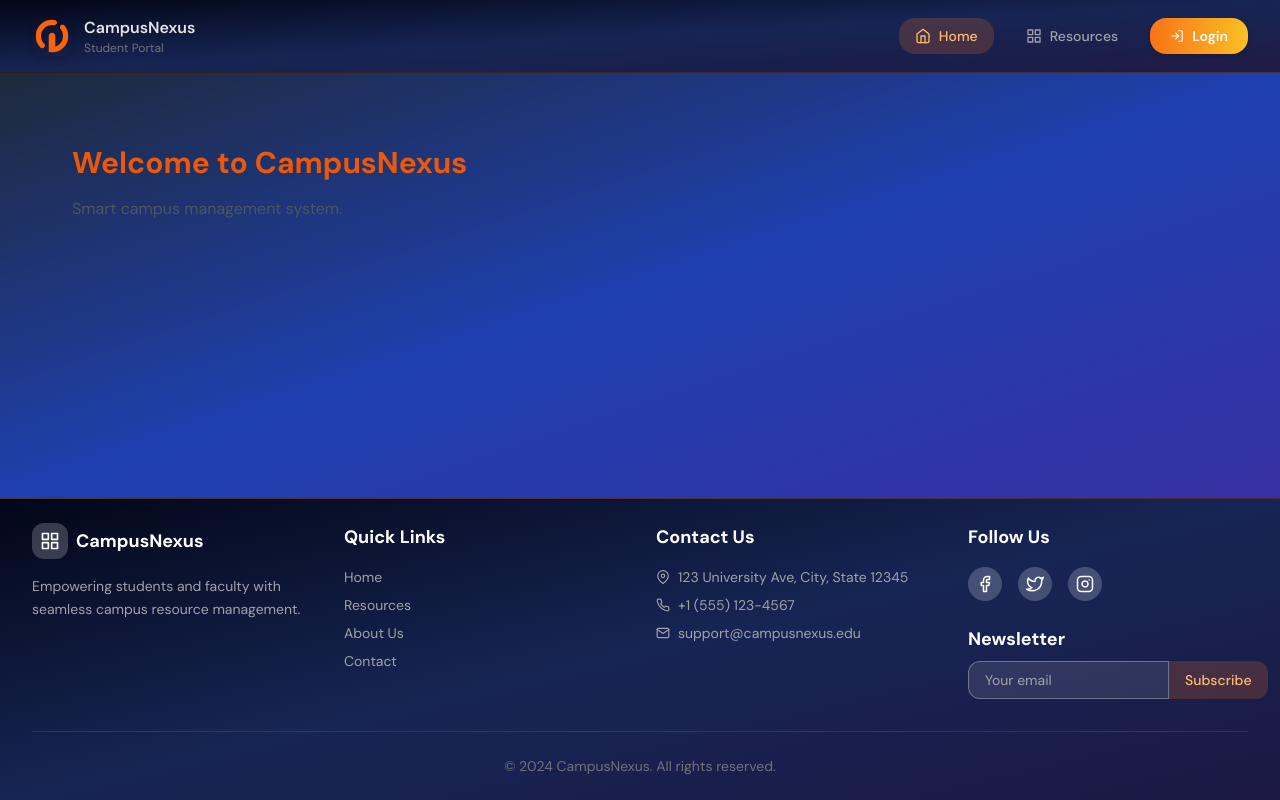
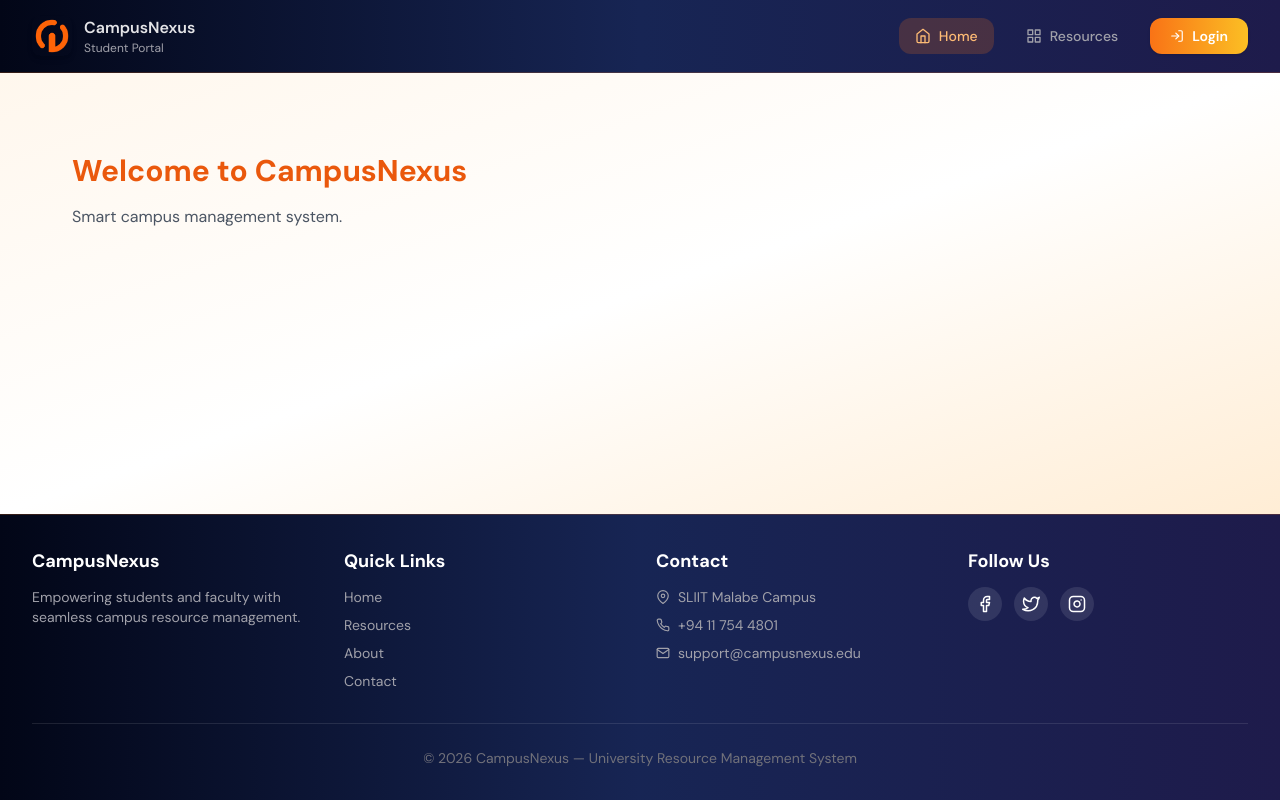
Before and after one commit to Tharushi111/it3030-paf-2026-smart-campus-group21_Y3S1-WD_1.2, a React (Vite) app in the folder frontend/: page / in a window 1280 px wide. Built offline with nearby package versions, Linux system fonts and the light colour scheme.

Commit message:
Update user resource pages to match light theme

```diff
--- a/frontend/src/components/layout/UserLayout.jsx
+++ b/frontend/src/components/layout/UserLayout.jsx
@@ -3,7 +3,6 @@ import {
   FiHome,
   FiGrid,
   FiLogIn,
-  FiHeart,
   FiFacebook,
   FiTwitter,
   FiInstagram,
@@ -16,31 +15,37 @@ export default function UserLayout() {
   const location = useLocation();
 
   return (
-    <div className="min-h-screen flex flex-col" style={{ fontFamily: "'DM Sans', sans-serif" }}>
+    <div
+      className="min-h-screen flex flex-col bg-gray-50"
+      style={{ fontFamily: "'DM Sans', sans-serif" }}
+    >
       <style>{`
         @import url('https://fonts.googleapis.com/css2?family=DM+Sans:wght@300;400;500;600;700;800;900&family=Space+Grotesk:wght@700;800&display=swap');
-        .pulse-dot { animation: pulse 2s infinite; }
-        @keyframes pulse { 0%,100%{opacity:1;} 50%{opacity:0.4;} }
       `}</style>
 
-      {/* Header */}
-      <header className="sticky top-0 z-50 border-b border-orange-500/20 bg-gradient-to-br from-slate-950 via-blue-950 to-indigo-950/90 backdrop-blur px-8 py-4 flex items-center justify-between flex-shrink-0">
+      {/* HEADER */}
+      <header className="sticky top-0 z-50 border-b border-orange-500/20 bg-gradient-to-r from-slate-950 via-blue-950 to-indigo-950 px-8 py-4 flex items-center justify-between">
+
         <div className="flex items-center gap-3">
-          {/* Logo */}
           <img
             src="/Logo.png"
             alt="CampusNexus Logo"
             className="h-10 w-10 rounded-lg object-cover shadow-md"
           />
+
           <div>
-            <h2 className="text-base font-semibold text-zinc-200">CampusNexus</h2>
-            <p className="text-xs text-zinc-500">Student Portal</p>
+            <h2 className="text-base font-semibold text-zinc-200">
+              CampusNexus
+            </h2>
+            <p className="text-xs text-zinc-400">Student Portal</p>
           </div>
         </div>
+
         <div className="flex items-center gap-4">
+
           <Link
             to="/"
-            className={`flex items-center gap-2 rounded-2xl px-4 py-2 text-sm font-medium transition-all duration-200 ${
+            className={`flex items-center gap-2 rounded-xl px-4 py-2 text-sm font-medium transition ${
               location.pathname === "/"
                 ? "bg-orange-500/20 text-orange-300"
                 : "text-zinc-400 hover:text-orange-300"
@@ -49,9 +54,10 @@ export default function UserLayout() {
             <FiHome size={16} />
             Home
           </Link>
+
           <Link
             to="/resources"
-            className={`flex items-center gap-2 rounded-2xl px-4 py-2 text-sm font-medium transition-all duration-200 ${
+            className={`flex items-center gap-2 rounded-xl px-4 py-2 text-sm font-medium transition ${
               location.pathname === "/resources"
                 ? "bg-orange-500/20 text-orange-300"
                 : "text-zinc-400 hover:text-orange-300"
@@ -60,106 +66,139 @@ export default function UserLayout() {
             <FiGrid size={16} />
             Resources
           </Link>
+
           <Link
             to="/login"
-            className="flex items-center gap-2 rounded-2xl bg-gradient-to-r from-orange-500 to-amber-400 px-5 py-2 text-sm font-semibold text-white shadow-md transition-all duration-200 hover:scale-105"
+            className="flex items-center gap-2 rounded-xl bg-gradient-to-r from-orange-500 to-amber-400 px-5 py-2 text-sm font-semibold text-white shadow hover:scale-105 transition"
           >
             <FiLogIn size={14} />
             Login
           </Link>
+
         </div>
       </header>
 
-      {/* Main Content – dark blue but lighter than header */}
-      <main className="flex-1 bg-gradient-to-br from-slate-800 via-blue-800 to-indigo-800 px-8 py-8">
+      {/* MAIN CONTENT AREA (LIGHT THEME) */}
+      <main className="flex-1 bg-gradient-to-br from-orange-50 via-white to-orange-100 px-8 py-10">
+
         <div className="mx-auto max-w-7xl">
           <Outlet />
         </div>
+
       </main>
 
-      {/* Footer – dark blue gradient (deep) */}
-      <footer className="border-t border-orange-500/20 bg-gradient-to-br from-slate-950 via-blue-950 to-indigo-950/90 backdrop-blur px-8 py-6">
+      {/* FOOTER */}
+      <footer className="border-t border-orange-500/20 bg-gradient-to-r from-slate-950 via-blue-950 to-indigo-950 px-8 py-8 text-white">
+
         <div className="mx-auto max-w-7xl">
-          <div className="grid grid-cols-1 gap-8 sm:grid-cols-2 lg:grid-cols-4">
-            {/* About Column */}
+
+          <div className="grid grid-cols-1 gap-8 md:grid-cols-2 lg:grid-cols-4">
+
+            {/* ABOUT */}
             <div>
-              <div className="flex items-center gap-2 mb-4">
-                <div className="rounded-xl bg-white/20 p-2">
-                  <FiGrid className="text-white" size={20} />
-                </div>
-                <h3 className="text-lg font-bold">CampusNexus</h3>
-              </div>
-              <p className="text-sm text-zinc-400 leading-relaxed">
-                Empowering students and faculty with seamless campus resource management.
+              <h3 className="text-lg font-bold mb-3">CampusNexus</h3>
+              <p className="text-sm text-zinc-400">
+                Empowering students and faculty with seamless campus resource
+                management.
               </p>
             </div>
 
-            {/* Quick Links */}
+            {/* LINKS */}
             <div>
-              <h3 className="text-lg font-bold mb-4">Quick Links</h3>
+              <h3 className="text-lg font-bold mb-3">Quick Links</h3>
+
               <ul className="space-y-2 text-sm text-zinc-400">
-                <li><Link to="/" className="hover:text-orange-400 transition-colors">Home</Link></li>
-                <li><Link to="/resources" className="hover:text-orange-400 transition-colors">Resources</Link></li>
-                <li><Link to="/about" className="hover:text-orange-400 transition-colors">About Us</Link></li>
-                <li><Link to="/contact" className="hover:text-orange-400 transition-colors">Contact</Link></li>
+                <li>
+                  <Link to="/" className="hover:text-orange-400">
+                    Home
+                  </Link>
+                </li>
+
+                <li>
+                  <Link to="/resources" className="hover:text-orange-400">
+                    Resources
+                  </Link>
+                </li>
+
+                <li>
+                  <Link to="/about" className="hover:text-orange-400">
+                    About
+                  </Link>
+                </li>
+
+                <li>
+                  <Link to="/contact" className="hover:text-orange-400">
+                    Contact
+                  </Link>
+                </li>
               </ul>
             </div>
 
-            {/* Contact Info */}
+            {/* CONTACT */}
             <div>
-              <h3 className="text-lg font-bold mb-4">Contact Us</h3>
+              <h3 className="text-lg font-bold mb-3">Contact</h3>
+
               <ul className="space-y-2 text-sm text-zinc-400">
+
                 <li className="flex items-center gap-2">
                   <FiMapPin size={14} />
-                  <span>123 University Ave, City, State 12345</span>
+                  <span>SLIIT Malabe Campus</span>
                 </li>
+
                 <li className="flex items-center gap-2">
                   <FiPhone size={14} />
-                  <span>+1 (555) 123-4567</span>
+                  <span>+94 11 754 4801</span>
                 </li>
+
                 <li className="flex items-center gap-2">
                   <FiMail size={14} />
                   <span>support@campusnexus.edu</span>
                 </li>
+
               </ul>
             </div>
 
-            {/* Social & Newsletter */}
+            {/* SOCIAL */}
             <div>
-              <h3 className="text-lg font-bold mb-4">Follow Us</h3>
-              <div className="flex gap-4 mb-6">
-                <a href="#" className="rounded-full bg-white/20 p-2 hover:bg-white/30 transition-all">
+              <h3 className="text-lg font-bold mb-3">Follow Us</h3>
+
+              <div className="flex gap-3">
+
+                <a
+                  href="#"
+                  className="rounded-full bg-white/10 p-2 hover:bg-orange-500 transition"
+                >
                   <FiFacebook size={18} />
                 </a>
-                <a href="#" className="rounded-full bg-white/20 p-2 hover:bg-white/30 transition-all">
+
+                <a
+                  href="#"
+                  className="rounded-full bg-white/10 p-2 hover:bg-orange-500 transition"
+                >
                   <FiTwitter size={18} />
                 </a>
-                <a href="#" className="rounded-full bg-white/20 p-2 hover:bg-white/30 transition-all">
+
+                <a
+                  href="#"
+                  className="rounded-full bg-white/10 p-2 hover:bg-orange-500 transition"
+                >
                   <FiInstagram size={18} />
                 </a>
-              </div>
-              <h3 className="text-lg font-bold mb-2">Newsletter</h3>
-              <div className="flex">
-                <input
-                  type="email"
-                  placeholder="Your email"
-                  className="flex-1 rounded-l-xl border border-white/30 bg-white/10 px-4 py-2 text-sm text-white placeholder-zinc-400 focus:outline-none focus:ring-2 focus:ring-orange-500/50"
-                />
-                <button className="rounded-r-xl bg-orange-500/20 px-4 py-2 text-sm font-medium text-orange-300 hover:bg-orange-500/30 transition-all">
-                  Subscribe
-                </button>
+
               </div>
             </div>
+
           </div>
 
-          {/* Bottom Bar */}
+          {/* COPYRIGHT */}
           <div className="mt-8 border-t border-white/10 pt-6 text-center text-sm text-zinc-500">
-            <div className="flex items-center justify-center gap-2">
-              <span>© 2024 CampusNexus. All rights reserved.</span>
-            </div>
+            © 2026 CampusNexus — University Resource Management System
           </div>
+
         </div>
+
       </footer>
+
     </div>
   );
 }
--- a/frontend/src/components/user/resources/UserResourceStats.jsx
+++ b/frontend/src/components/user/resources/UserResourceStats.jsx
@@ -2,17 +2,19 @@ import { FiBox, FiCheckCircle, FiUsers } from "react-icons/fi";
 
 function StatCard({ title, value, subtitle, icon }) {
   return (
-    <div className="group rounded-2xl border border-orange-500/20 bg-gradient-to-br from-slate-950/90 via-blue-950/90 to-indigo-950/90 backdrop-blur p-6 transition-all hover:-translate-y-1 hover:border-orange-500/40 hover:shadow-xl">
+    <div className="group rounded-3xl border border-orange-100 bg-white p-6 shadow-md transition-all hover:-translate-y-1 hover:border-orange-300 hover:shadow-lg">
       <div className="flex items-center justify-between">
         <div>
-          <p className="text-sm font-medium text-gray-400">{title}</p>
-          <h3 className="mt-2 text-3xl font-bold text-orange-400">{value}</h3>
+          <p className="text-sm font-medium text-slate-500">{title}</p>
+          <h3 className="mt-2 text-3xl font-bold text-orange-600">{value}</h3>
         </div>
+
         <div className="rounded-xl bg-gradient-to-br from-orange-500 to-amber-400 p-3 text-white shadow-md transition-all group-hover:scale-105">
           {icon}
         </div>
       </div>
-      <p className="mt-3 text-sm text-gray-400">{subtitle}</p>
+
+      <p className="mt-3 text-sm text-slate-500">{subtitle}</p>
     </div>
   );
 }
@@ -20,7 +22,10 @@ function StatCard({ title, value, subtitle, icon }) {
 export default function UserResourceStats({ resources }) {
   const totalResources = resources.length;
   const activeResources = resources.filter((r) => r.status === "ACTIVE").length;
-  const totalCapacity = resources.reduce((sum, r) => sum + Number(r.capacity || 0), 0);
+  const totalCapacity = resources.reduce(
+    (sum, r) => sum + Number(r.capacity || 0),
+    0
+  );
 
   return (
     <div className="grid gap-6 md:grid-cols-3">
```
Also changed, not shown: frontend/src/components/user/resources/UserResourceCard.jsx (+45 -17 lines), frontend/src/components/user/resources/UserResourceFilters.jsx (+7 -7 lines), frontend/src/components/user/resources/UserResourceList.jsx (+19 -10 lines), frontend/src/components/user/resources/UserResourcesPage.jsx (+34 -11 lines).
